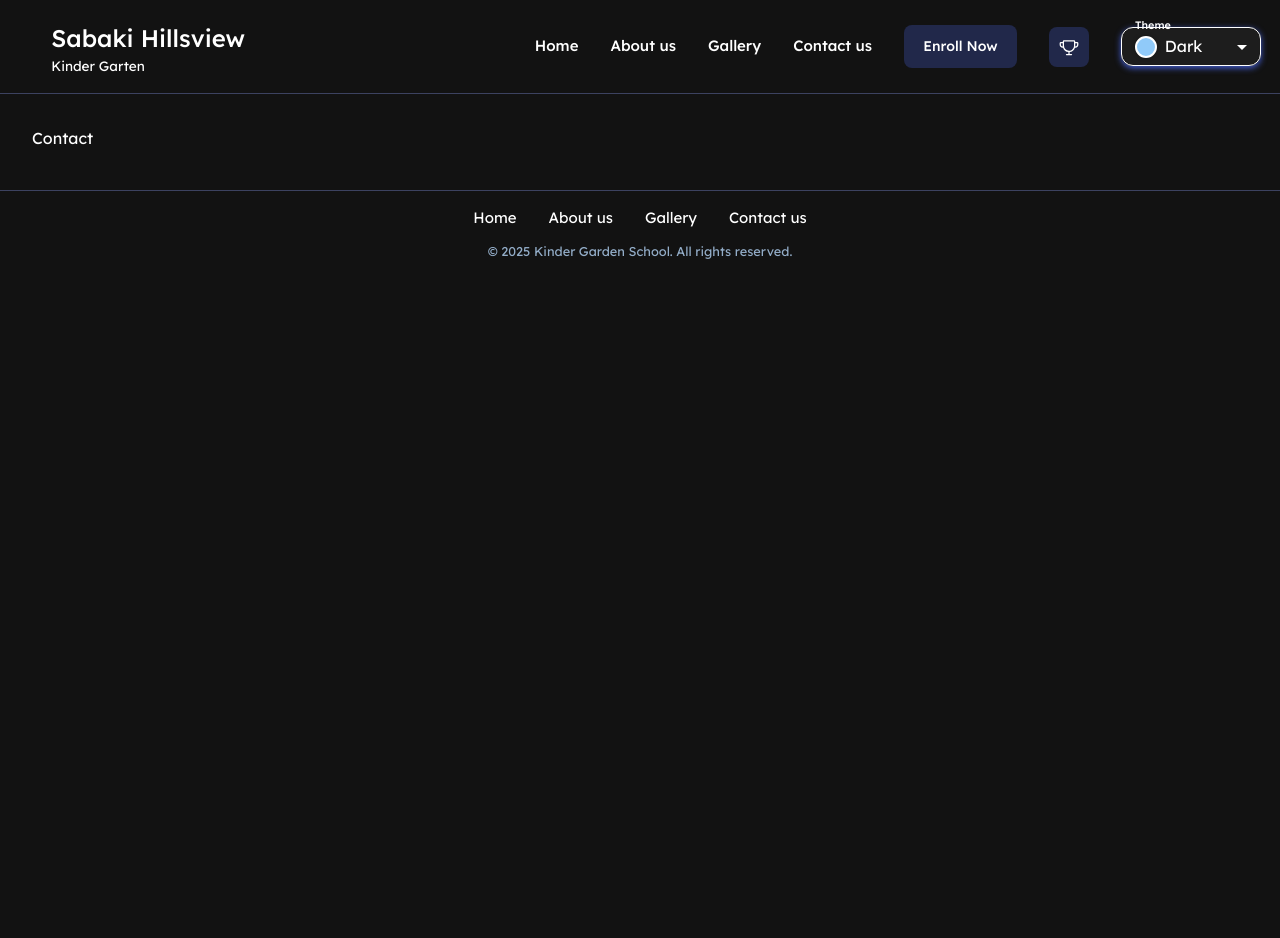
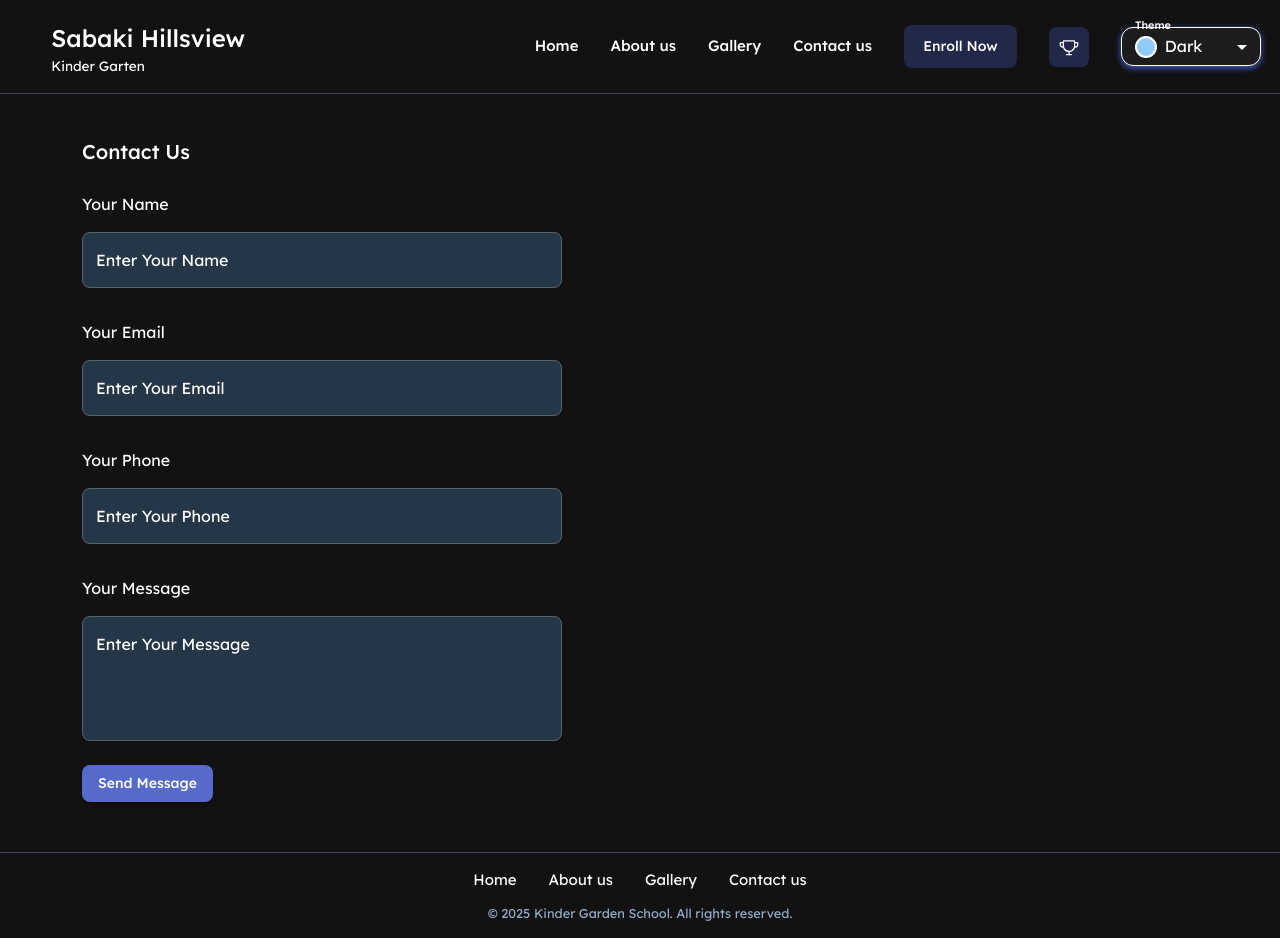
Before and after one commit to LakshyaRathore-252/Sabaki-Hillsview-Kinder-Garden, a React (Vite) app: page /contact in a window 1280 px wide. Before the commit the page ends 800 px from the top, so only its background shows below. Built offline with nearby package versions, Linux system fonts and the light colour scheme; some icons are missing.

Commit message:
Added contact form

```diff
--- a/src/Pages/Contact/Contact.jsx
+++ b/src/Pages/Contact/Contact.jsx
@@ -1,8 +1,13 @@
 import React from 'react'
-
+import { Box } from '@mui/material'
+import ContactForm from '../../components/Home/Contact/ContactForm'
 const Contact = () => {
   return (
-    <div>Contact</div>
+    <Box sx={{
+      padding: { xs: '20px', md: '10px 50px' },
+    }}>
+      <ContactForm />
+    </Box>
   )
 }
 
```
